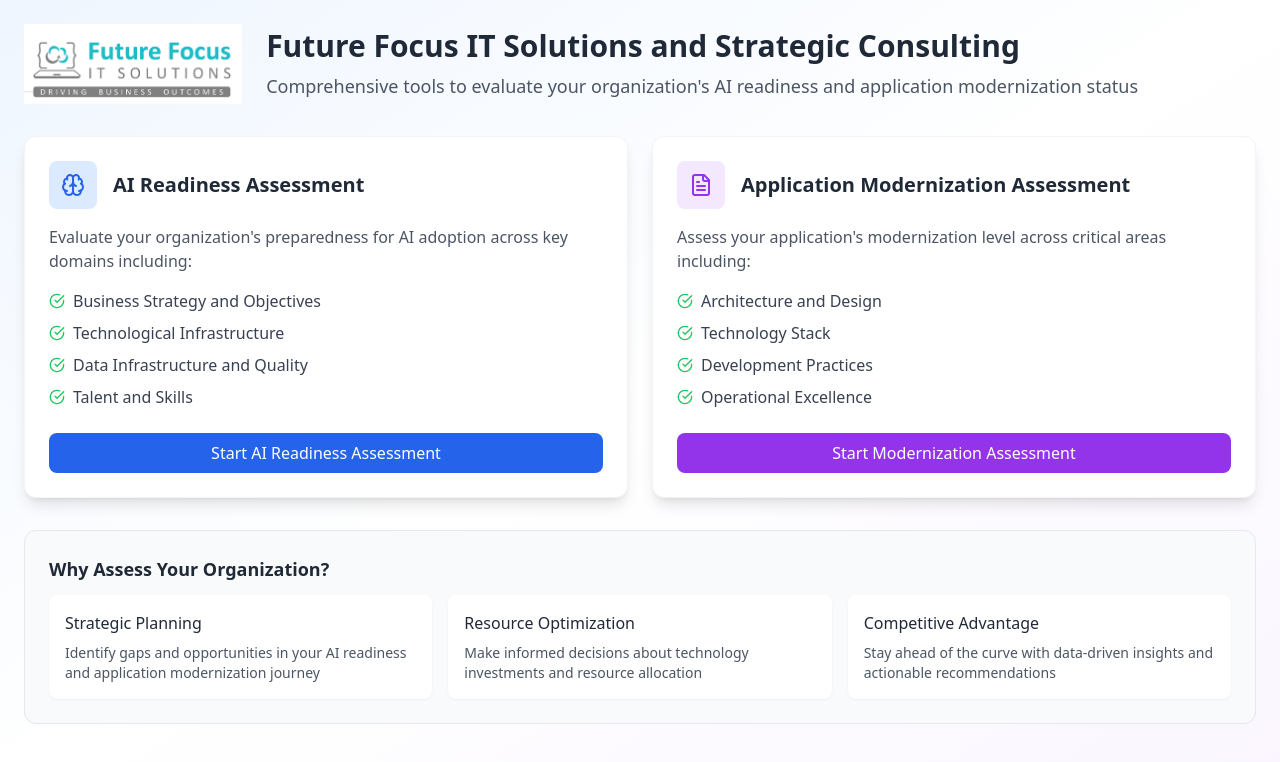
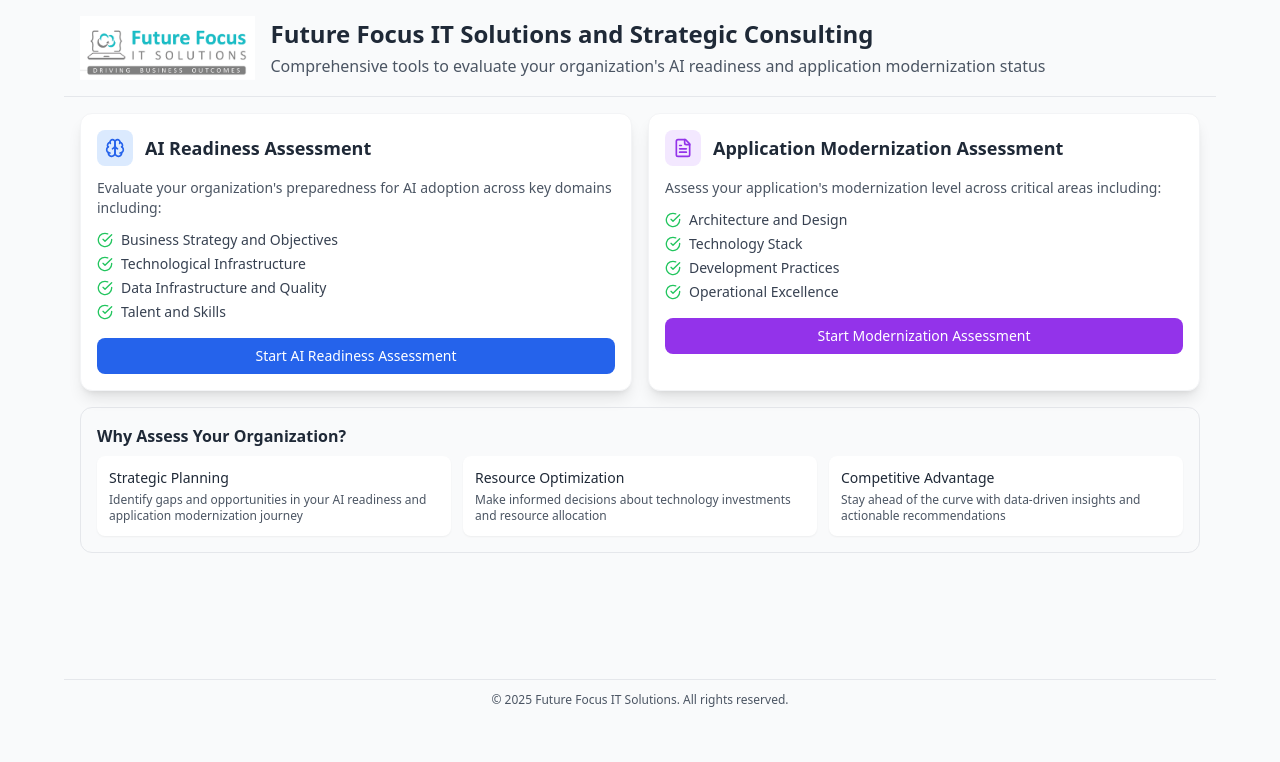
Before and after one commit to vijaydixitffis/ffis-modern, a React (Vite) app: page / in a window 1280 px wide. Shown: the top 762 px of the page. Built offline with nearby package versions, Linux system fonts and the light colour scheme.

Commit message:
feat: Enhance AI Readiness Assessment results with detailed feedback and recommendations

```diff
--- a/src/assessments/modernization/ModernizationAssessment.tsx
+++ b/src/assessments/modernization/ModernizationAssessment.tsx
@@ -128,120 +128,152 @@ function ModernizationAssessment() {
     }).length;
   };
 
-  const renderHomePage = () => (
-    <div className="space-y-8">
-      <div className="flex items-center justify-between mb-8">
-        <div className="flex items-center gap-6">
+  const renderHeader = () => (
+    <header className="flex-none p-4 border-b border-gray-200">
+      <div className="flex items-center gap-4">
+        <a href="/" className="hover:opacity-80 transition-opacity">
           <img
             src={ffisLogo}
             alt="FFIS Logo"
-            className="h-20 w-auto"
+            className="h-16 w-auto"
           />
+        </a>
         <div>
-            <h1 className="text-3xl font-bold text-gray-800">Future Focus IT Solutions and Strategic Consulting</h1>
-            <p className="text-gray-600 text-lg mt-2">Comprehensive tools to evaluate your organization's AI readiness and application modernization status</p>
+          <h1 className="text-2xl font-bold text-gray-800">Future Focus IT Solutions and Strategic Consulting</h1>
+          <p className="text-gray-600 text-base mt-1">Comprehensive tools to evaluate your organization's AI readiness and application modernization status</p>
         </div>
       </div>
+    </header>
+  );
+
+  const renderFooter = () => (
+    <footer className="flex-none p-3 border-t border-gray-200">
+      <p className="text-center text-gray-600 text-xs">
+        © {new Date().getFullYear()} Future Focus IT Solutions. All rights reserved.
+      </p>
+    </footer>
+  );
+
+  const renderHomePage = () => (
+    <div className="h-[90vh] w-[90vw] mx-auto flex flex-col">
+      {renderHeader()}
+      <main className="flex-1 p-4">
+        <div className="space-y-4">
+          {/* Assessment Cards */}
+          <div className="grid grid-cols-1 md:grid-cols-2 gap-4">
+            {/* AI Readiness Assessment Card */}
+            <div className="bg-white rounded-xl shadow-lg border border-gray-100 p-4 hover:shadow-xl transition-shadow">
+              <div className="flex items-center gap-3 mb-3">
+                <div className="p-2 bg-blue-100 rounded-lg">
+                  <Brain className="w-5 h-5 text-blue-600" />
                 </div>
-
-      <div className="grid grid-cols-1 md:grid-cols-2 gap-6">
-        {/* AI Readiness Assessment Card */}
-        <div className="bg-white rounded-xl shadow-lg border border-gray-100 p-6 hover:shadow-xl transition-shadow">
-          <div className="flex items-center gap-4 mb-4">
-            <div className="p-3 bg-blue-100 rounded-lg">
-              <Brain className="w-6 h-6 text-blue-600" />
+                <h2 className="text-lg font-bold text-gray-800">AI Readiness Assessment</h2>
               </div>
-            <h2 className="text-xl font-bold text-gray-800">AI Readiness Assessment</h2>
-          </div>
-          <p className="text-gray-600 mb-4">
+              <p className="text-gray-600 text-sm mb-3">
                 Evaluate your organization's preparedness for AI adoption across key domains including:
               </p>
-          <ul className="space-y-2 mb-6">
-            <li className="flex items-center gap-2 text-gray-700">
+              <ul className="space-y-1 mb-4">
+                <li className="flex items-center gap-2 text-gray-700 text-sm">
                   <CheckCircle className="w-4 h-4 text-green-500" />
                   Business Strategy and Objectives
                 </li>
-            <li className="flex items-center gap-2 text-gray-700">
+                <li className="flex items-center gap-2 text-gray-700 text-sm">
                   <CheckCircle className="w-4 h-4 text-green-500" />
                   Technological Infrastructure
                 </li>
-            <li className="flex items-center gap-2 text-gray-700">
+                <li className="flex items-center gap-2 text-gray-700 text-sm">
                   <CheckCircle className="w-4 h-4 text-green-500" />
                   Data Infrastructure and Quality
                 </li>
-            <li className="flex items-center gap-2 text-gray-700">
+                <li className="flex items-center gap-2 text-gray-700 text-sm">
                   <CheckCircle className="w-4 h-4 text-green-500" />
                   Talent and Skills
                 </li>
               </ul>
               <button
                 onClick={() => setCurrentView('ai-readiness')}
-            className="w-full bg-blue-600 text-white py-2 px-4 rounded-lg hover:bg-blue-700 transition-colors"
+                className="w-full bg-blue-600 text-white py-2 px-4 rounded-lg hover:bg-blue-700 transition-colors text-sm"
               >
                 Start AI Readiness Assessment
               </button>
             </div>
 
             {/* Application Modernization Assessment Card */}
-        <div className="bg-white rounded-xl shadow-lg border border-gray-100 p-6 hover:shadow-xl transition-shadow">
-          <div className="flex items-center gap-4 mb-4">
-            <div className="p-3 bg-purple-100 rounded-lg">
-              <FileText className="w-6 h-6 text-purple-600" />
+            <div className="bg-white rounded-xl shadow-lg border border-gray-100 p-4 hover:shadow-xl transition-shadow">
+              <div className="flex items-center gap-3 mb-3">
+                <div className="p-2 bg-purple-100 rounded-lg">
+                  <FileText className="w-5 h-5 text-purple-600" />
                 </div>
-            <h2 className="text-xl font-bold text-gray-800">Application Modernization Assessment</h2>
+                <h2 className="text-lg font-bold text-gray-800">Application Modernization Assessment</h2>
               </div>
-          <p className="text-gray-600 mb-4">
+              <p className="text-gray-600 text-sm mb-3">
                 Assess your application's modernization level across critical areas including:
               </p>
-          <ul className="space-y-2 mb-6">
-            <li className="flex items-center gap-2 text-gray-700">
+              <ul className="space-y-1 mb-4">
+                <li className="flex items-center gap-2 text-gray-700 text-sm">
                   <CheckCircle className="w-4 h-4 text-green-500" />
                   Architecture and Design
                 </li>
-            <li className="flex items-center gap-2 text-gray-700">
+                <li className="flex items-center gap-2 text-gray-700 text-sm">
                   <CheckCircle className="w-4 h-4 text-green-500" />
                   Technology Stack
                 </li>
-            <li className="flex items-center gap-2 text-gray-700">
+                <li className="flex items-center gap-2 text-gray-700 text-sm">
                   <CheckCircle className="w-4 h-4 text-green-500" />
                   Development Practices
                 </li>
-            <li className="flex items-center gap-2 text-gray-700">
+                <li className="flex items-center gap-2 text-gray-700 text-sm">
                   <CheckCircle className="w-4 h-4 text-green-500" />
                   Operational Excellence
                 </li>
               </ul>
               <button
                 onClick={() => setCurrentView('modernization')}
-            className="w-full bg-purple-600 text-white py-2 px-4 rounded-lg hover:bg-purple-700 transition-colors"
+                className="w-full bg-purple-600 text-white py-2 px-4 rounded-lg hover:bg-purple-700 transition-colors text-sm"
               >
                 Start Modernization Assessment
               </button>
             </div>
           </div>
 
-      <div className="bg-gray-50 rounded-xl p-6 border border-gray-200">
-        <h3 className="text-lg font-semibold text-gray-800 mb-3">Why Assess Your Organization?</h3>
-        <div className="grid grid-cols-1 md:grid-cols-3 gap-4">
-          <div className="bg-white p-4 rounded-lg shadow-sm">
-            <h4 className="font-medium text-gray-800 mb-2">Strategic Planning</h4>
-            <p className="text-gray-600 text-sm">Identify gaps and opportunities in your AI readiness and application modernization journey</p>
+          {/* Why Assess Section */}
+          <div className="bg-gray-50 rounded-xl p-4 border border-gray-200">
+            <h3 className="text-base font-semibold text-gray-800 mb-2">Why Assess Your Organization?</h3>
+            <div className="grid grid-cols-1 md:grid-cols-3 gap-3">
+              <div className="bg-white p-3 rounded-lg shadow-sm">
+                <h4 className="font-medium text-gray-800 mb-1 text-sm">Strategic Planning</h4>
+                <p className="text-gray-600 text-xs">Identify gaps and opportunities in your AI readiness and application modernization journey</p>
               </div>
-          <div className="bg-white p-4 rounded-lg shadow-sm">
-            <h4 className="font-medium text-gray-800 mb-2">Resource Optimization</h4>
-            <p className="text-gray-600 text-sm">Make informed decisions about technology investments and resource allocation</p>
+              <div className="bg-white p-3 rounded-lg shadow-sm">
+                <h4 className="font-medium text-gray-800 mb-1 text-sm">Resource Optimization</h4>
+                <p className="text-gray-600 text-xs">Make informed decisions about technology investments and resource allocation</p>
               </div>
-          <div className="bg-white p-4 rounded-lg shadow-sm">
-            <h4 className="font-medium text-gray-800 mb-2">Competitive Advantage</h4>
-            <p className="text-gray-600 text-sm">Stay ahead of the curve with data-driven insights and actionable recommendations</p>
+              <div className="bg-white p-3 rounded-lg shadow-sm">
+                <h4 className="font-medium text-gray-800 mb-1 text-sm">Competitive Advantage</h4>
+                <p className="text-gray-600 text-xs">Stay ahead of the curve with data-driven insights and actionable recommendations</p>
               </div>
             </div>
           </div>
         </div>
+      </main>
+      {renderFooter()}
+    </div>
+  );
+
+  const renderAIReadinessAssessment = () => (
+    <div className="h-[90vh] w-[90vw] mx-auto flex flex-col">
+      {renderHeader()}
+      <main className="flex-1 p-4">
+        <AIReadinessAssessment onComplete={() => setCurrentView('home')} />
+      </main>
+      {renderFooter()}
+    </div>
   );
 
   const renderModernizationAssessment = () => (
-    <>
+    <div className="h-[90vh] w-[90vw] mx-auto flex flex-col">
+      {renderHeader()}
+      <main className="flex-1 p-4">
         <div className="mb-6 text-center">
           <h1 className="text-2xl font-bold text-gray-800">How Modern is the Application?</h1>
           <p className="text-gray-600 mt-1">Evaluate your application's modernization level across key domains</p>
@@ -314,13 +346,15 @@ function ModernizationAssessment() {
             Submit
           </button>
         </div>
-    </>
+      </main>
+      {renderFooter()}
+    </div>
   );
 
   return (
-    <div className="min-h-screen bg-gradient-to-br from-blue-50 via-white to-purple-50 p-6">
+    <div className="min-h-screen bg-gray-50">
       {currentView === 'home' && renderHomePage()}
-      {currentView === 'ai-readiness' && <AIReadinessAssessment onComplete={() => setCurrentView('home')} />}
+      {currentView === 'ai-readiness' && renderAIReadinessAssessment()}
       {currentView === 'modernization' && renderModernizationAssessment()}
 
       {/* Category Dialog */}
```
Also changed, not shown: src/assessments/AIReadinessAssessment.tsx (+58 -9 lines). Lines whose indentation alone changed are shown as unchanged.
